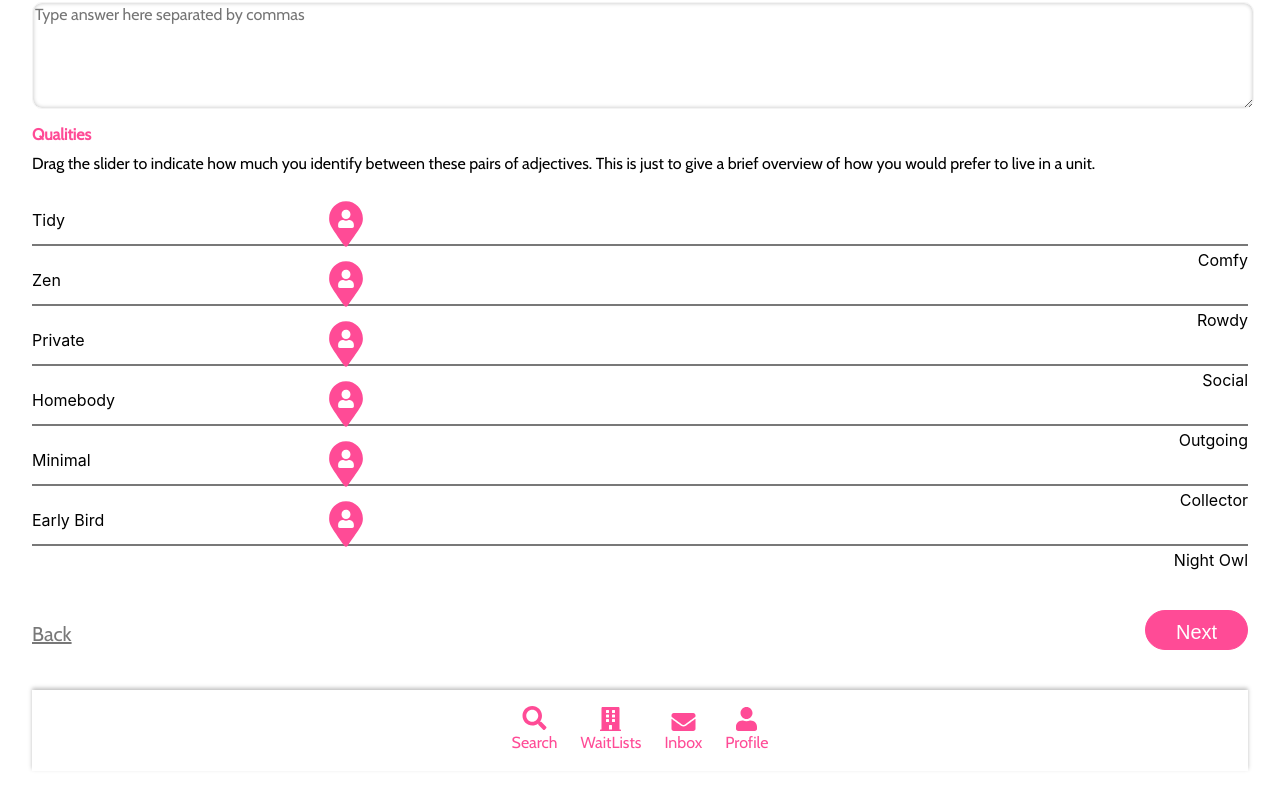
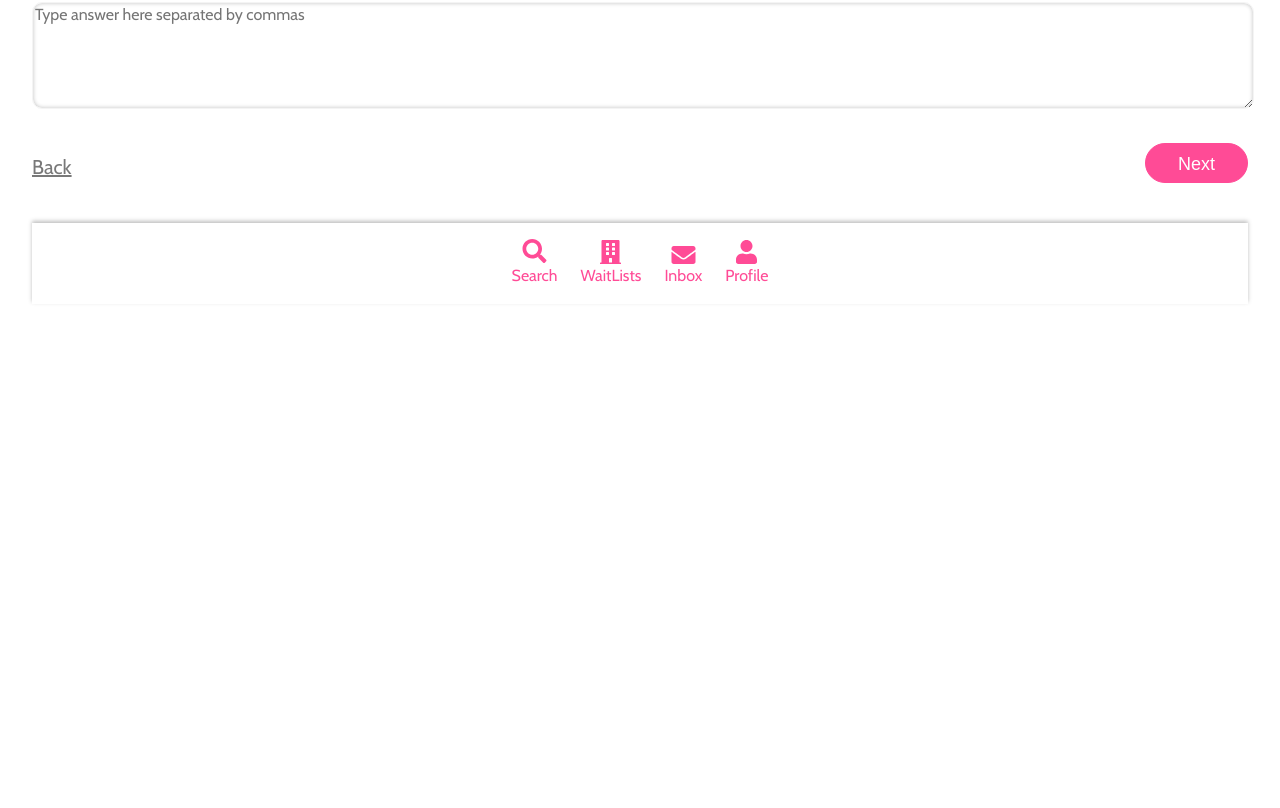
Before and after one commit to apartments-app/front-end, a React (Create React App) app: page /Profile in a window 1280 px wide. Shown: the part 580-1388 px from the top of the page. After the commit the page ends 939 px from the top, so only its background shows below. Built offline with nearby package versions, Linux system fonts and the light colour scheme; a web font is replaced by a local one.

Commit message:
Transferred Qualities and its slider selectors to a new component.

```diff
--- a/src/components/ProfileCreation.js
+++ b/src/components/ProfileCreation.js
@@ -70,20 +70,6 @@ const InputBio = styled.textarea`
   margin-top: 5px;
   margin-bottom: 14px;
 `
-
-const rightLabel = styled.label`
-  display: block;
-  text-align: left;
-  font-family: "Cabin", sans-serif;
-  font-style: normal;
-  font-weight: 400;
-  font-size: 16px;
-  line-height: 18px;
-  color: #787878;
-  position: absolute;
-  left: 32px;
-`
-
 
 const ProfileCreation = () => {
   const [inputs, setInputs] = useState({});
@@ -203,84 +189,6 @@ const ProfileCreation = () => {
           />
         </ProfileLabel>
 
-        {/* Qualities */}
-        <ProfileLabel style={{marginTop: "13px"}}>
-          Qualities
-          <InfoText style={{display: "block", marginTop: "6px", marginBottom: "35px"}}>
-            Drag the slider to indicate how much you identify between these pairs of adjectives. This is just to give a brief overview of how you would prefer to live in a unit.
-          </InfoText>
-        </ProfileLabel>
-
-        {/* Qualities Slide Selectors */}
-        <div>
-          <label style={{textAlign:"left", display:"block"}}>Tidy</label>
-            <input
-              type="range"
-              name="tidyComfy"
-              min="0" max="100"
-              defaultValue="25"
-              value={range.tidyComfy}
-              onChange={handleRangeChange}
-            />
-          <label style={{textAlign:"right", display:"block"}}>Comfy</label>
-
-          <label style={{textAlign:"left", display:"block"}}>Zen</label>
-            <input
-              type="range"
-              name="zenRowdy"
-              min="0" max="100"
-              defaultValue="25"
-              value={range.zenRowdy}
-              onChange={handleRangeChange}
-            />
-          <label style={{textAlign:"right", display:"block"}}>Rowdy</label>
-
-          <label style={{textAlign:"left", display:"block"}}>Private</label>
-            <input
-              type="range"
-              name="privateSocial"
-              min="0" max="100"
-              defaultValue="25"
-              value={range.privateSocial}
-              onChange={handleRangeChange}
-            />
-          <label style={{textAlign:"right", display:"block"}}>Social</label>
-
-          <label style={{textAlign:"left", display:"block"}}>Homebody</label>
-            <input
-              type="range"
-              name="homebodyOutgoing"
-              min="0" max="100"
-              defaultValue="25"
-              value={range.homebodyOutgoing}
-              onChange={handleRangeChange}
-            />
-          <label style={{textAlign:"right", display:"block"}}>Outgoing</label>
-
-          <label style={{textAlign:"left", display:"block"}}>Minimal</label>
-            <input
-              type="range"
-              name="MinimalCollector"
-              min="0" max="100"
-              defaultValue="25"
-              value={range.MinimalCollector}
-              onChange={handleRangeChange}
-            />
-          <label style={{textAlign:"right", display:"block"}}>Collector</label>
-
-          <label style={{textAlign:"left", display:"block"}}>Early Bird</label>
-            <input
-              type="range"
-              name="EarlybirdNightowl"
-              min="0" max="100"
-              defaultValue="25"
-              value={range.EarlybirdNightowl}
-              onChange={handleRangeChange}
-            />
-          <label style={{textAlign:"right", display:"block"}}>Night Owl</label>
-        </div>
-        <br />
-
         {/* Buttons */}
         <div
           style={{
@@ -296,7 +204,7 @@ const ProfileCreation = () => {
                 width: "103px",
                 height: "40px",
                 display: "inline-block",
-                fontSize: "20px"
+                fontSize: "18px"
               }}
             >Next
             </Button>
```
